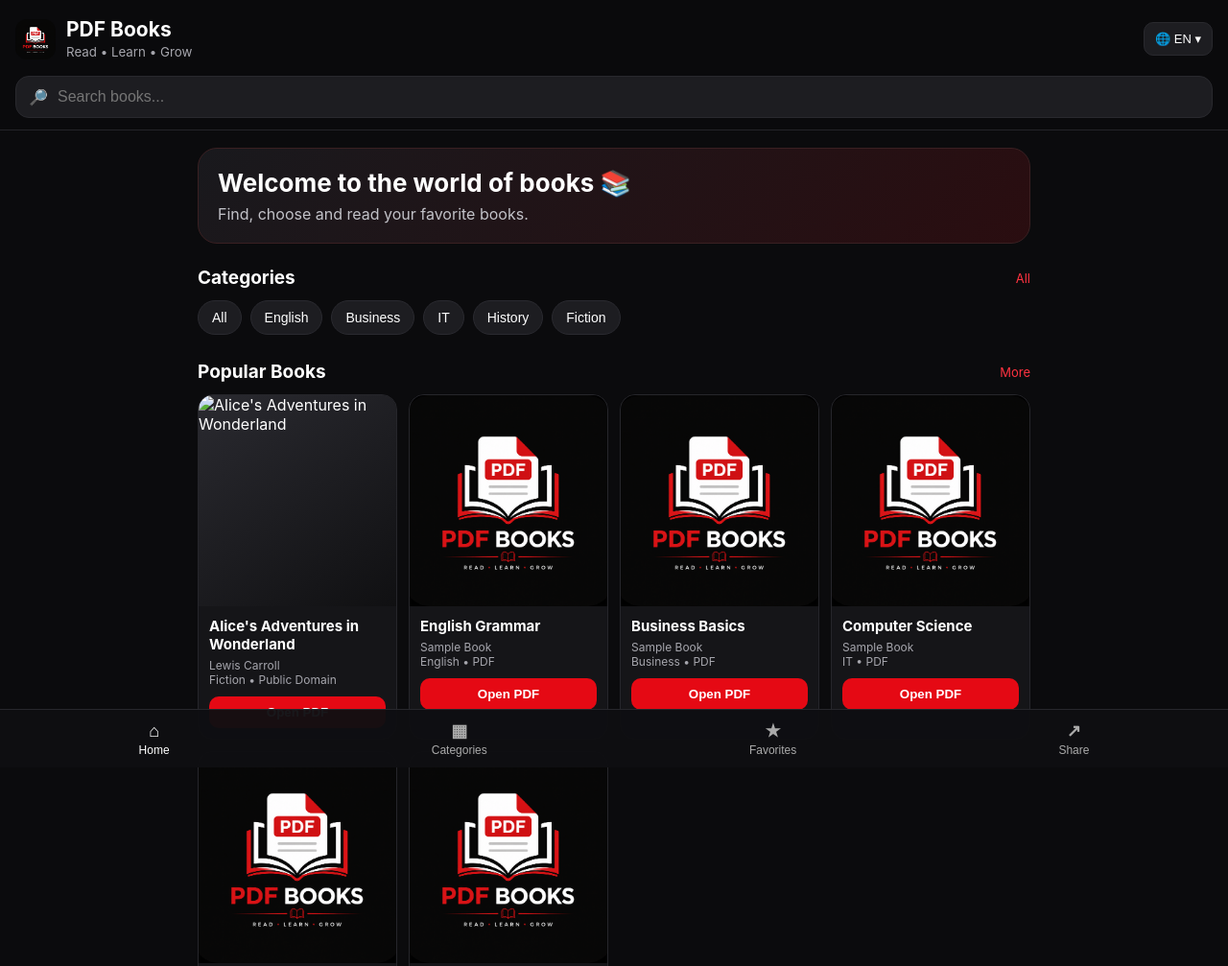
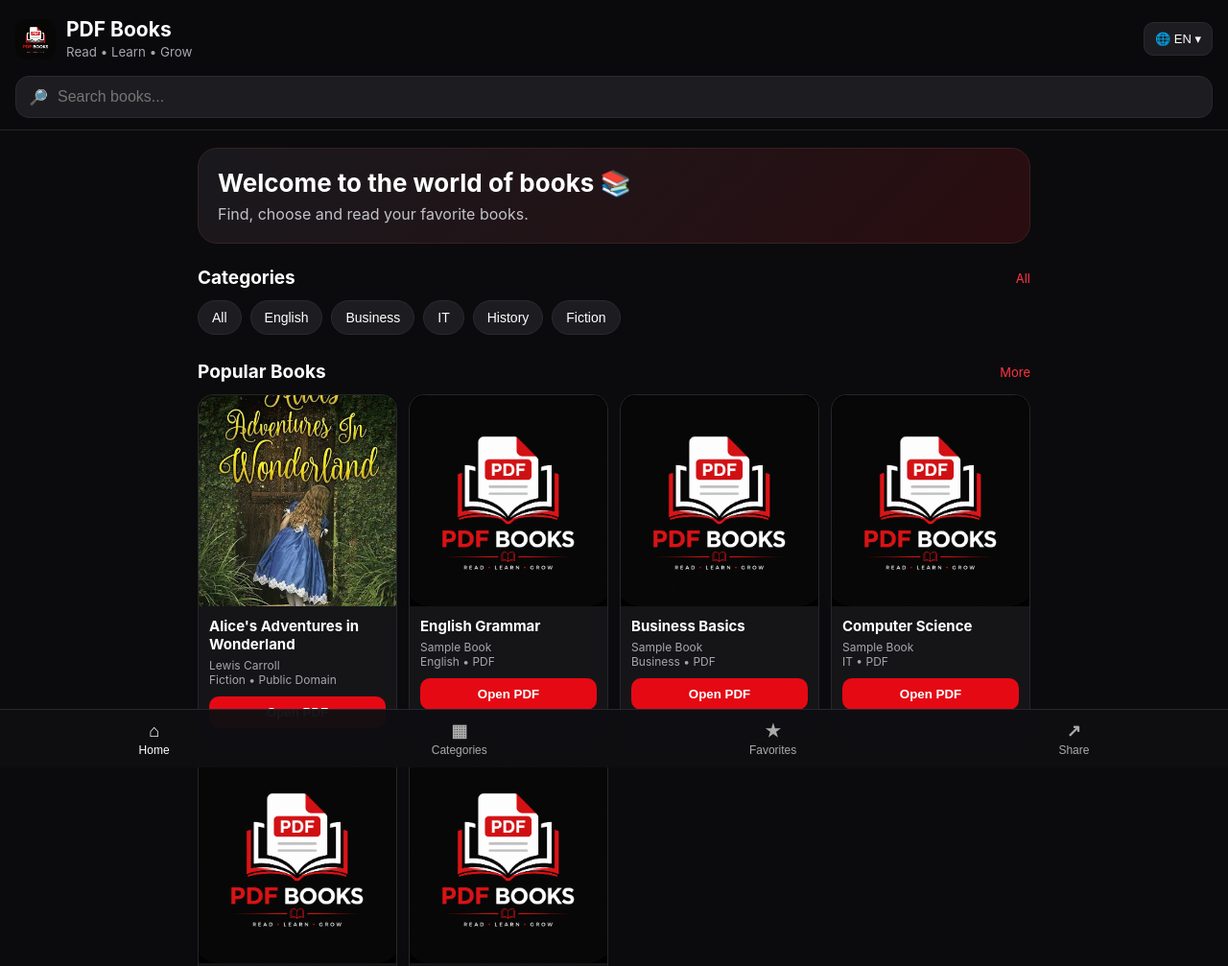
Before and after one commit to berdinazarovabdurashid03-alfa/books, a plain HTML site: page index.html in a window 1280 px wide. Shown: the top 1007 px of the page at 96% size. Drawn offline with Linux system fonts and the light colour scheme.

Commit message:
Update index.html

```diff
--- a/index.html
+++ b/index.html
@@ -443,7 +443,7 @@
     author:"Lewis Carroll",
     cat:"fiction",
     meta:"Fiction • Public Domain",
-    cover:"alice.jpg",
+    cover:"images.jpeg",
     pdf:"https://www.gutenberg.org/ebooks/11"
   },
 
```
